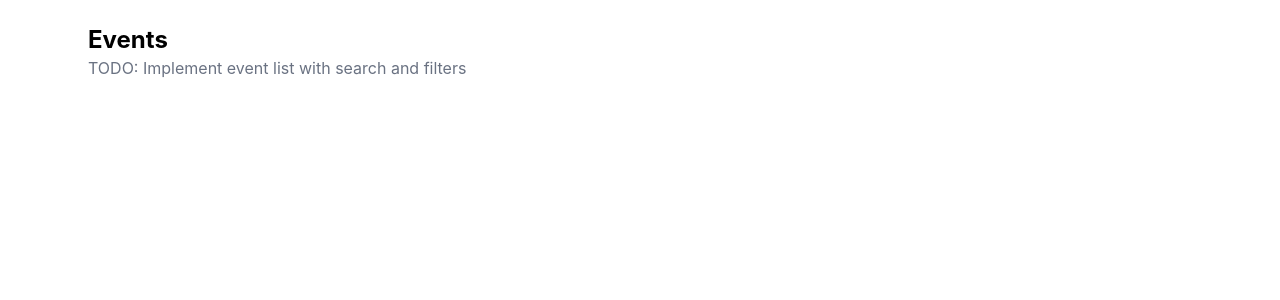
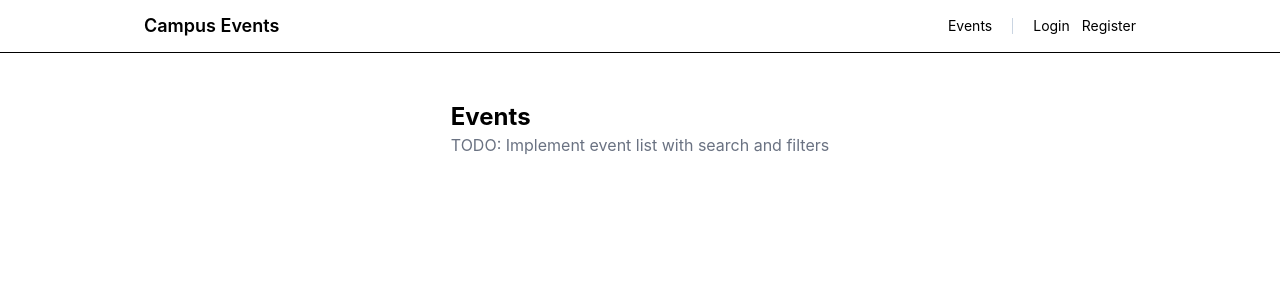
Before and after one commit to jassiyu/ECE1724-2026S-Web-Project, a React app in the folder frontend/: page / in a window 1280 px wide. Shown: the top 300 px of the page. Built offline with nearby package versions, Linux system fonts and the light colour scheme; the HTML template or start-up script is replaced by a standard one.

Commit message:
redux store and auth,event slice, main app structure

```diff
--- a/frontend/src/App.tsx
+++ b/frontend/src/App.tsx
@@ -1,4 +1,4 @@
-import { Routes, Route } from "react-router-dom";
+import { Link, Navigate, Outlet, Route, Routes } from "react-router-dom";
 
 import LoginPage from "./pages/LoginPage";
 import RegisterPage from "./pages/RegisterPage";
@@ -11,36 +11,137 @@ import StaffManagementPage from "./pages/StaffManagementPage";
 import MyTicketsPage from "./pages/MyTicketsPage";
 import TicketDetailPage from "./pages/TicketDetailPage";
 import ScannerPage from "./pages/ScannerPage";
+import { useAppSelector } from "./store/hooks";
+import { UserRole } from "./types";
 
-// TODO: Add Layout component with navbar (navigation, auth status, role-based links)
-// TODO: Add ProtectedRoute wrapper for auth-gated pages
-// TODO: Add role-based route guards
+function ProtectedRoute() {
+  const isAuthenticated = useAppSelector((s) => s.auth.isAuthenticated);
+  const user = useAppSelector((s) => s.auth.user);
+
+  if (!isAuthenticated || !user) {
+    return <Navigate to="/login" replace />;
+  }
+
+  return <Outlet />;
+}
+
+function RoleGuard({ allowedRoles }: { allowedRoles: UserRole[] }) {
+  const user = useAppSelector((s) => s.auth.user);
+
+  if (!user || !allowedRoles.includes(user.role)) {
+    return <Navigate to="/events" replace />;
+  }
+
+  return <Outlet />;
+}
+
+function AppLayout() {
+  const auth = useAppSelector((s) => s.auth);
+
+  return (
+    <div className="min-h-screen flex flex-col">
+      <header className="border-b bg-white/80 backdrop-blur">
+        <div className="mx-auto flex max-w-5xl items-center justify-between px-4 py-3 gap-4">
+          <Link to="/events" className="font-semibold text-lg">
+            Campus Events
+          </Link>
+          <nav className="flex items-center gap-3 text-sm">
+            <Link to="/events" className="hover:underline">
+              Events
+            </Link>
+            {auth.isAuthenticated && auth.user?.role === UserRole.ATTENDEE && (
+              <Link to="/my-tickets" className="hover:underline">
+                My Tickets
+              </Link>
+            )}
+            {auth.isAuthenticated && auth.user?.role === UserRole.ORGANIZER && (
+              <>
+                <Link to="/events/new" className="hover:underline">
+                  Create Event
+                </Link>
+              </>
+            )}
+            {auth.isAuthenticated && auth.user?.role === UserRole.STAFF && (
+              <span className="rounded bg-slate-100 px-2 py-0.5 text-xs font-medium">
+                Staff
+              </span>
+            )}
+            <span className="mx-2 h-4 w-px bg-slate-300" />
+            {auth.isAuthenticated && auth.user ? (
+              <span className="text-xs text-slate-600">
+                {auth.user.email} · {auth.user.role.toLowerCase()}
+              </span>
+            ) : (
+              <>
+                <Link to="/login" className="hover:underline">
+                  Login
+                </Link>
+                <Link to="/register" className="hover:underline">
+                  Register
+                </Link>
+              </>
+            )}
+          </nav>
+        </div>
+      </header>
+      <main className="mx-auto flex w-full max-w-5xl flex-1 px-4 py-6">
+        <Outlet />
+      </main>
+    </div>
+  );
+}
 
 export default function App() {
   return (
     <Routes>
-      {/* Public */}
+      {/* Public auth pages (no layout to keep them minimal) */}
       <Route path="/login" element={<LoginPage />} />
       <Route path="/register" element={<RegisterPage />} />
+
+      {/* App shell with navbar + protected content */}
+      <Route element={<AppLayout />}>
+        {/* Public within shell */}
+        <Route path="/" element={<EventListPage />} />
         <Route path="/events" element={<EventListPage />} />
         <Route path="/events/:eventId" element={<EventDetailPage />} />
 
+        {/* Auth-only routes */}
+        <Route element={<ProtectedRoute />}>
           {/* Organizer */}
+          <Route element={<RoleGuard allowedRoles={[UserRole.ORGANIZER]} />}>
             <Route path="/events/new" element={<CreateEventPage />} />
             <Route path="/events/:eventId/edit" element={<EditEventPage />} />
-      <Route path="/events/:eventId/dashboard" element={<DashboardPage />} />
-      <Route path="/events/:eventId/staff" element={<StaffManagementPage />} />
+            <Route
+              path="/events/:eventId/dashboard"
+              element={<DashboardPage />}
+            />
+            <Route
+              path="/events/:eventId/staff"
+              element={<StaffManagementPage />}
+            />
+          </Route>
 
           {/* Attendee */}
+          <Route element={<RoleGuard allowedRoles={[UserRole.ATTENDEE]} />}>
             <Route path="/my-tickets" element={<MyTicketsPage />} />
-      <Route path="/my-tickets/:ticketId" element={<TicketDetailPage />} />
+            <Route
+              path="/my-tickets/:ticketId"
+              element={<TicketDetailPage />}
+            />
+          </Route>
 
           {/* Staff */}
+          <Route element={<RoleGuard allowedRoles={[UserRole.STAFF]} />}>
             <Route path="/scan/:eventId" element={<ScannerPage />} />
+          </Route>
+        </Route>
+      </Route>
 
       {/* Fallback */}
-      <Route path="/" element={<EventListPage />} />
-      <Route path="*" element={<div className="p-8 text-center">404 — Page not found</div>} />
+      <Route
+        path="*"
+        element={<div className="p-8 text-center">404 — Page not found</div>}
+      />
     </Routes>
   );
 }
--- a/frontend/src/store/slices/authSlice.ts
+++ b/frontend/src/store/slices/authSlice.ts
@@ -1,5 +1,6 @@
-import { createSlice, PayloadAction } from "@reduxjs/toolkit";
-import { UserDTO } from "../../types";
+import { createSlice } from "@reduxjs/toolkit";
+import type { PayloadAction } from "@reduxjs/toolkit";
+import type { UserDTO } from "../../types";
 
 interface AuthState {
   user: UserDTO | null;
--- a/frontend/src/store/slices/eventSlice.ts
+++ b/frontend/src/store/slices/eventSlice.ts
@@ -1,5 +1,6 @@
-import { createSlice, PayloadAction } from "@reduxjs/toolkit";
-import { EventDTO } from "../../types";
+import { createSlice } from "@reduxjs/toolkit";
+import type { PayloadAction } from "@reduxjs/toolkit";
+import type{ EventDTO } from "../../types";
 
 interface EventState {
   selectedEvent: EventDTO | null;
--- a/frontend/src/store/slices/scanSlice.ts
+++ b/frontend/src/store/slices/scanSlice.ts
@@ -1,5 +1,6 @@
-import { createSlice, PayloadAction } from "@reduxjs/toolkit";
-import { CheckInResult } from "../../types";
+import { createSlice } from "@reduxjs/toolkit";
+import type { PayloadAction } from "@reduxjs/toolkit";
+import type{ CheckInResult } from "../../types";
 
 interface ScanState {
   lastResult: CheckInResult | null;
```
Lines whose indentation alone changed are shown as unchanged.
